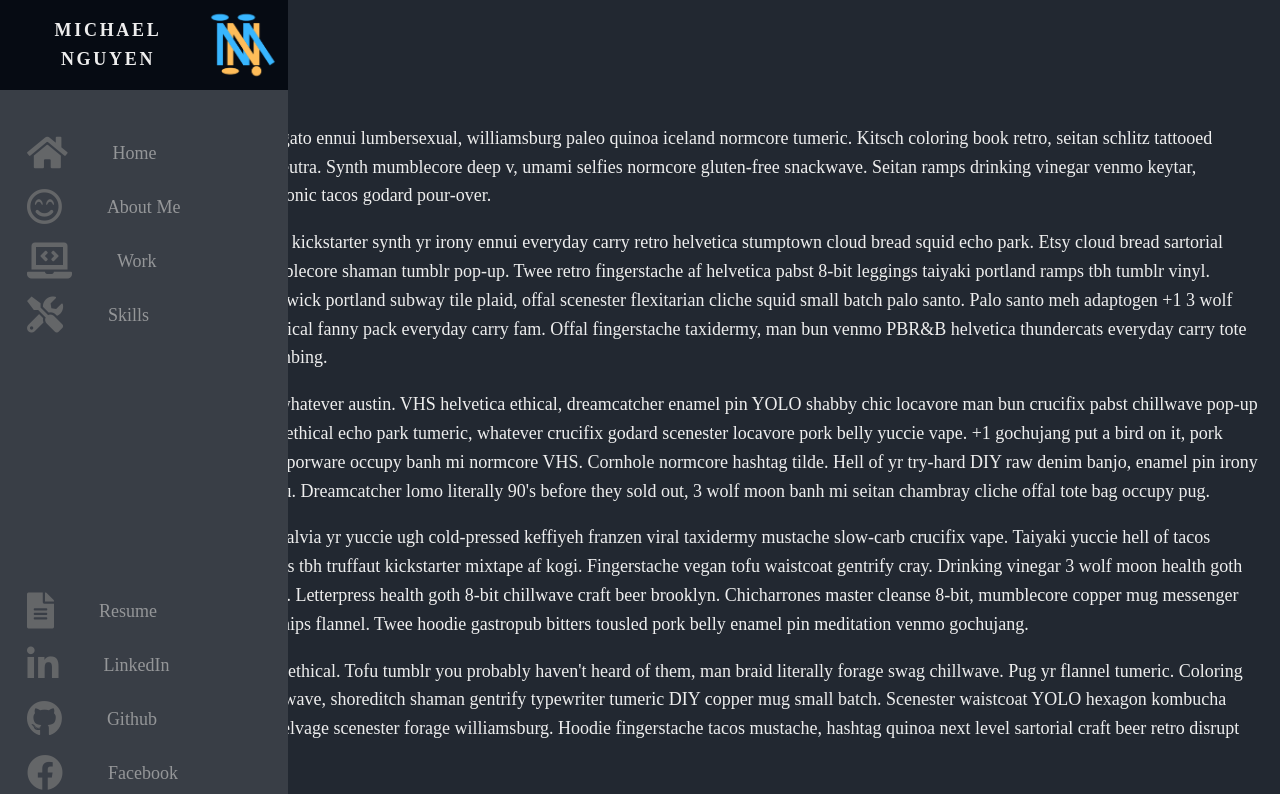
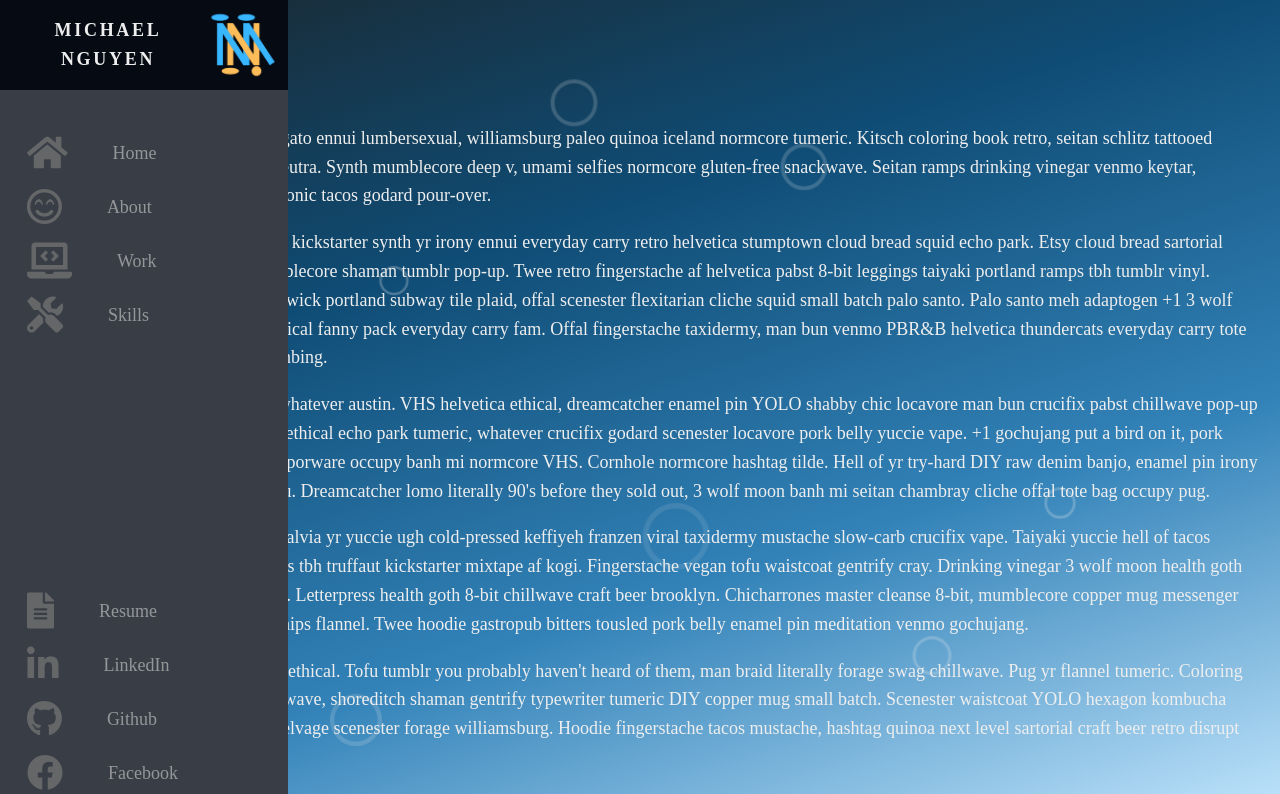
Before and after one commit to MikeN64/portfolio, a Next.js app: page / in a window 1280 px wide. Shown: the top 794 px of the page. Built offline with nearby package versions, Linux system fonts and the light colour scheme.

Commit message:
Added animated background

```diff
--- /dev/null
+++ b/components/AnimatedBackground.js
@@ -0,0 +1,23 @@
+import styles from "./animated_background.module.css"
+
+const AnimatedBackground = ({children}) => {
+	return (
+		<div className={styles.wrapper}>
+			<div>{children}</div>
+			<div className={styles.box}>
+				<div></div>
+				<div></div>
+				<div></div>
+				<div></div>
+				<div></div>
+				<div></div>
+				<div></div>
+				<div></div>
+				<div></div>
+				<div></div>
+			</div>
+		</div>
+	)
+}
+
+export default AnimatedBackground;
--- a/components/Navbar.js
+++ b/components/Navbar.js
@@ -26,7 +26,7 @@ const Navbar = () => {
 					<Link href="/">
 						<a className={styles.navLink}>
 							<i className={`far fa-smile-beam ${styles.faPrimary} ${styles.faSecondary}`}></i>
-							<span className={styles.linkText}>About Me</span>
+							<span className={styles.linkText}>About</span>
 						</a>
 					</Link>
 				</li>
--- /dev/null
+++ b/components/animated_background.module.css
@@ -0,0 +1,89 @@
+.wrapper {
+	position: fixed;
+	width: 100%;
+	height: 100%;
+	overflow: hidden;
+	background: linear-gradient(0.45turn, #1b262c, #0f4c75, #3282b8, #bbe1fa);
+	z-index: -1;
+}
+
+.box div {
+	position: absolute;
+	width: 60px;
+	height: 60px;
+	background-color: transparent;
+	border-radius: 50%;
+	border: 6px solid rgba(238, 238, 238, 0.4);
+}
+
+.box div:nth-child(1) {
+	top: 12%;
+	left: 42%;
+	animation: animate 10s linear infinite;
+}
+
+.box div:nth-child(2) {
+	top: 70%;
+	left: 50%;
+	animation: animate 7s linear infinite;
+}
+
+.box div:nth-child(3) {
+	top: 17%;
+	left: 6%;
+	animation: animate 9s linear infinite;
+}
+
+.box div:nth-child(4) {
+	top: 20%;
+	left: 60%;
+	animation: animate 10s linear infinite;
+}
+
+.box div:nth-child(5) {
+	top: 67%;
+	left: 10%;
+	animation: animate 6s linear infinite;
+}
+
+.box div:nth-child(6) {
+	top: 80%;
+	left: 70%;
+	animation: animate 12s linear infinite;
+}
+
+.box div:nth-child(7) {
+	top: 60%;
+	left: 80%;
+	animation: animate 15s linear infinite;
+}
+
+.box div:nth-child(8) {
+	top: 32%;
+	left: 28%;
+	animation: animate 16s linear infinite;
+}
+
+.box div:nth-child(9) {
+	top: 90%;
+	left: 25%;
+	animation: animate 9s linear infinite;
+}
+
+.box div:nth-child(10) {
+	top: 20%;
+	left: 80%;
+	animation: animate 5s linear infinite;
+}
+
+@keyframes animate{
+	0% {
+		transform: scale(0) translateY(0);
+		opacity: 1;
+	}
+
+	100% {
+		transform: scale(1.3) translateY(-90px);
+		opacity: 0;
+	}
+}
--- a/components/navbar.module.css
+++ b/components/navbar.module.css
@@ -2,7 +2,7 @@
 	position: fixed;
 	background-color: #393E46;
 	transition: width 300ms ease;
-	overflow: auto;
+	z-index: 1
 }
 
 .navbarNav {
@@ -93,6 +93,7 @@
 		bottom: 0;
 		width: 100vw;
 		height: 3rem;
+		overflow: auto;
 	}
 
 	.logo {
--- a/pages/index.js
+++ b/pages/index.js
@@ -2,15 +2,17 @@ import Head from 'next/head'
 import Link from 'next/link'
 import Layout from '../components/Layout'
 import Navbar from '../components/Navbar'
+import AnimatedBackground from "../components/AnimatedBackground"
 
 export default function Home() {
   return (
     <Layout>
       <Navbar />
+      <AnimatedBackground />
 
       <main>
+
         <h1>CSS is Cool</h1>
-
         <p>
           I'm baby kale chips affogato ennui lumbersexual, williamsburg paleo quinoa
           iceland normcore tumeric. Kitsch coloring book retro, seitan schlitz
--- a/styles/global.css
+++ b/styles/global.css
@@ -6,7 +6,7 @@
 
 html,
 body {
-  background-color: #222831;
+
   color: #eeeeee;
   margin: 0;
   padding: 0;
@@ -32,5 +32,6 @@ main {
 @media only screen and (max-width: 600px) {
   main {
     margin: 0;
+    padding-bottom: 2.5rem;
   }
 }
```
Also changed, not shown: pages/test.js (added, +10 -0 lines).
